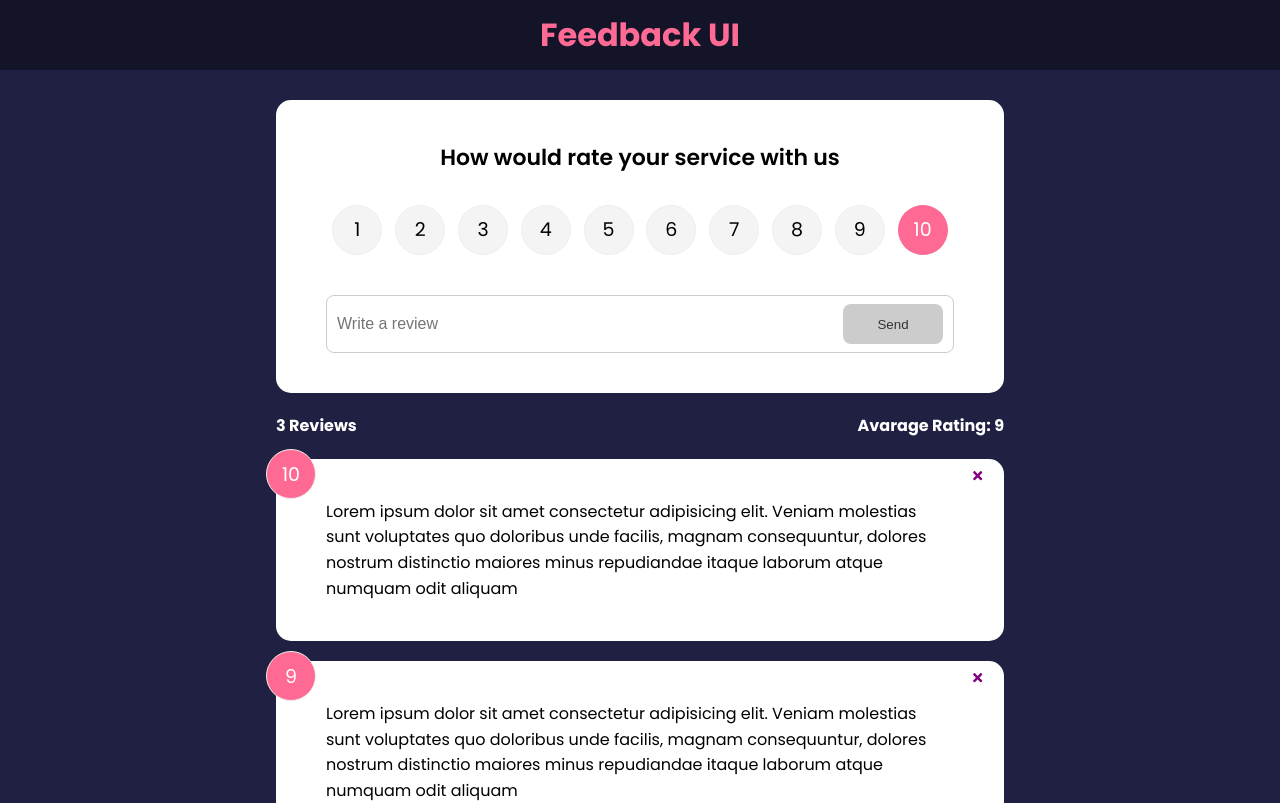
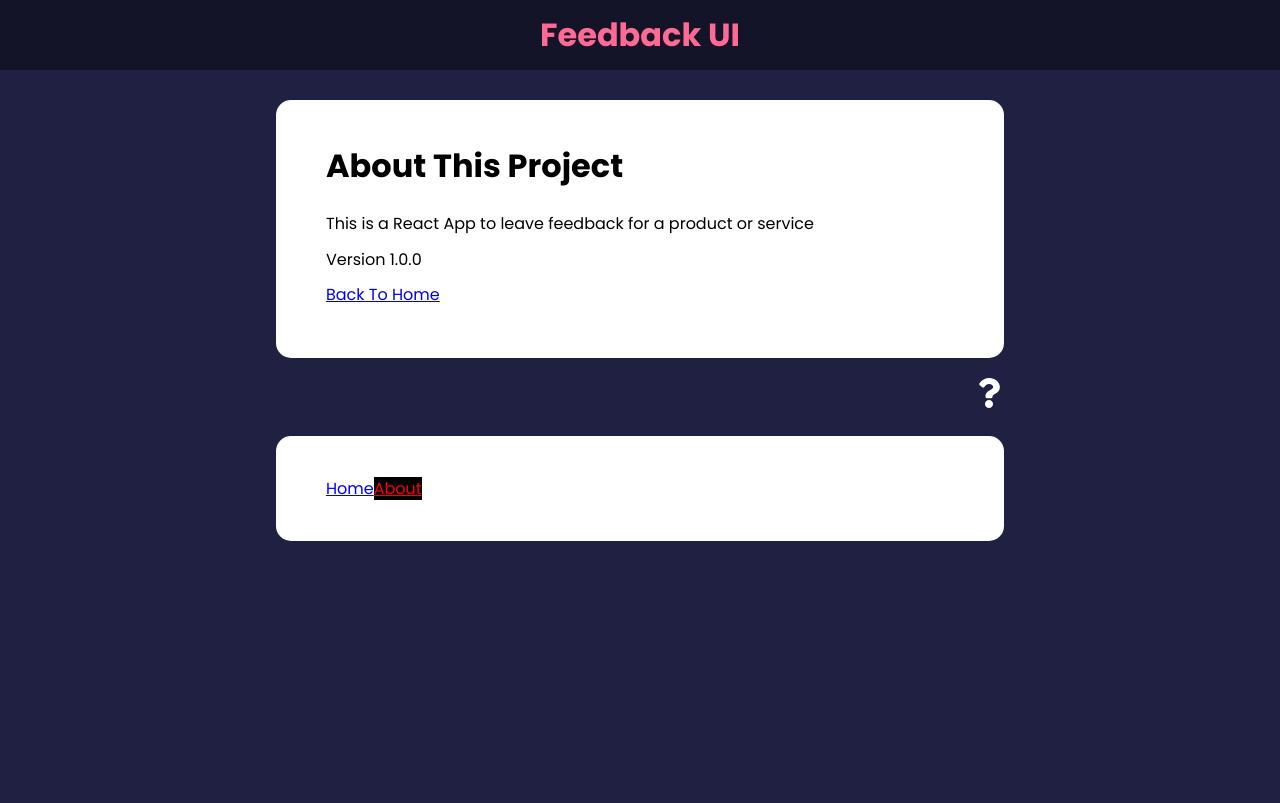
Before and after one commit to arvindk07/feedback-app, a React (Create React App) app: page /about in a window 1280 px wide. Shown: the top 803 px of the page. Built offline with nearby package versions, Linux system fonts and the light colour scheme.

Commit message:
react-router-dom && navlink

```diff
--- a/src/App.js
+++ b/src/App.js
@@ -5,6 +5,15 @@
 import FeedbackStats from "./components/FeedbackStats";
 import FeedbackForm from "./components/FeedbackForm";
 import { v4 as uuidv4 } from "uuid";
+import AboutIconLink from "./components/AboutIconLink";
+import About from "./pages/About";
+import {
+  BrowserRouter as Router,
+  Routes,
+  Route,
+  NavLink,
+} from "react-router-dom";
+import Card from "./components/shared/Card";
 
 const App = () => {
   const [feedback, setFeedback] = useState(FeedbackData);
@@ -21,14 +30,36 @@
   };
 
   return (
-    <>
+    <Router>
       <Header />
       <div className="container">
-        <FeedbackForm handleAdd={addFeedback} />
-        <FeedbackStats feedback={feedback} />
-        <FeedbackList feedback={feedback} handleDelete={deleteFeedback} />
+        <Routes>
+          <Route
+            path="/"
+            element={
+              <>
+                <FeedbackForm handleAdd={addFeedback} />
+                <FeedbackStats feedback={feedback} />
+                <FeedbackList
+                  feedback={feedback}
+                  handleDelete={deleteFeedback}
+                />
+              </>
+            }
+          />
+          <Route path="/about" element={<About />} />
+        </Routes>
+        <AboutIconLink />
+        <Card>
+          <NavLink to="/" activeClassName="active">
+            Home
+          </NavLink>
+          <NavLink to="/about" activeClassName="active">
+            About
+          </NavLink>
+        </Card>
       </div>
-    </>
+    </Router>
   );
 };
 
--- /dev/null
+++ b/src/components/AboutIconLink.jsx
@@ -0,0 +1,21 @@
+import { FaQuestion } from "react-icons/fa";
+import { Link } from "react-router-dom";
+
+const AboutIconLink = () => {
+  return (
+    <div className="about-link">
+      <Link
+        // to={{
+        //   pathname: "/about",
+        //   search: "?sort=name",
+        //   hash: "#hello",
+        // }}
+        to="/about"
+      >
+        <FaQuestion size={30} />
+      </Link>
+    </div>
+  );
+};
+
+export default AboutIconLink;
--- a/src/data/Feedback.js
+++ b/src/data/Feedback.js
@@ -2,17 +2,17 @@
   {
     id: 1,
     rating: 10,
-    text: "Lorem ipsum dolor sit amet consectetur adipisicing elit. Veniam molestias sunt voluptates quo doloribus unde facilis, magnam consequuntur, dolores nostrum distinctio maiores minus repudiandae itaque laborum atque numquam odit aliquam",
+    text: "This feedback item 3 comming from the backend",
   },
   {
     id: 2,
     rating: 9,
-    text: "Lorem ipsum dolor sit amet consectetur adipisicing elit. Veniam molestias sunt voluptates quo doloribus unde facilis, magnam consequuntur, dolores nostrum distinctio maiores minus repudiandae itaque laborum atque numquam odit aliquam",
+    text: "This feedback item 2 comming from the backend",
   },
   {
     id: 3,
     rating: 8,
-    text: "Lorem ipsum dolor sit amet consectetur adipisicing elit. Veniam molestias sunt voluptates quo doloribus unde facilis, magnam consequuntur, dolores nostrum distinctio maiores minus repudiandae itaque laborum atque numquam odit aliquam",
+    text: "This feedback item 1 comming from the backend",
   },
 ];
 
--- a/src/index.css
+++ b/src/index.css
@@ -4,6 +4,11 @@
   margin: 0;
   padding: 0;
   box-sizing: border-box;
+}
+
+.active {
+  color: red;
+  background: black;
 }
 
 body {
--- /dev/null
+++ b/src/pages/About.jsx
@@ -0,0 +1,20 @@
+import Card from "../components/shared/Card";
+import { Link } from "react-router-dom";
+
+const About = () => {
+  return (
+    <Card>
+      <div className="about">
+        <h1>About This Project</h1>
+        <p>This is a React App to leave feedback for a product or service</p>
+        <p>Version 1.0.0</p>
+
+        <p>
+          <Link to="/">Back To Home</Link>
+        </p>
+      </div>
+    </Card>
+  );
+};
+
+export default About;
```
